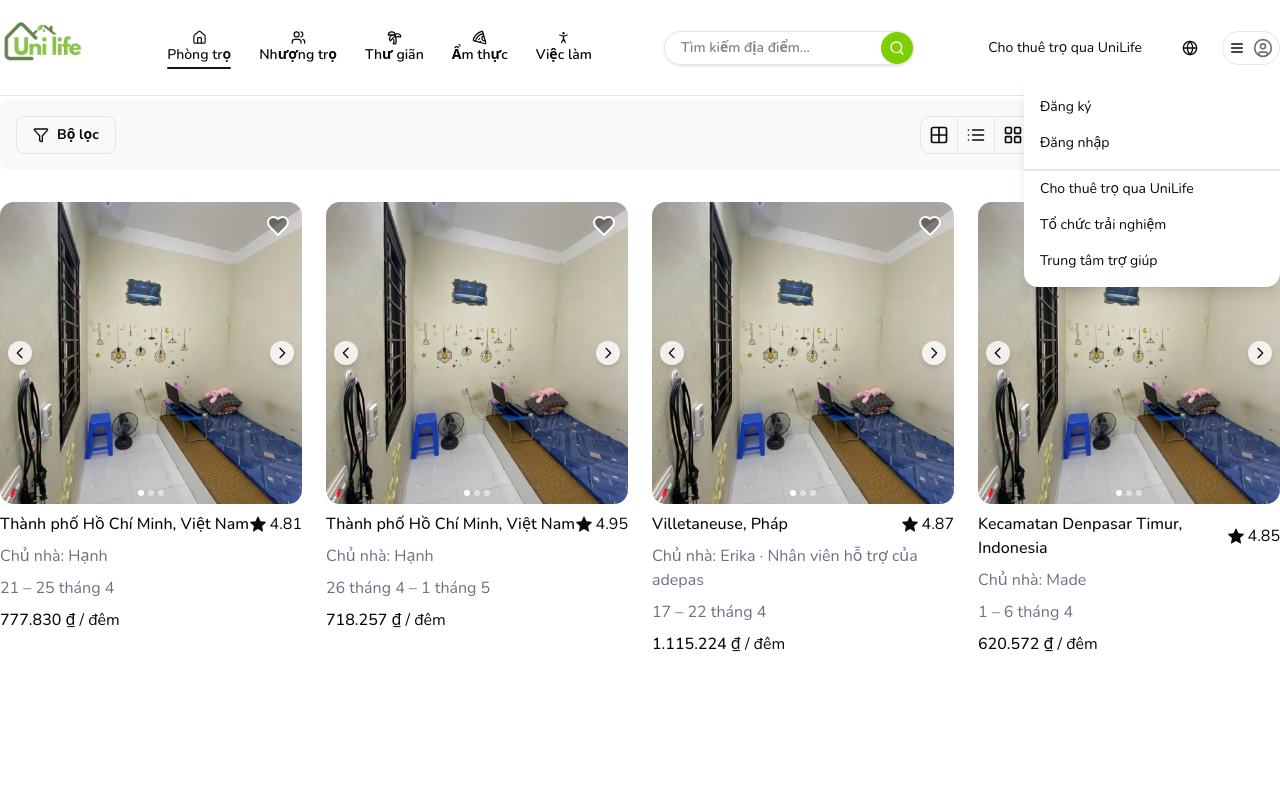
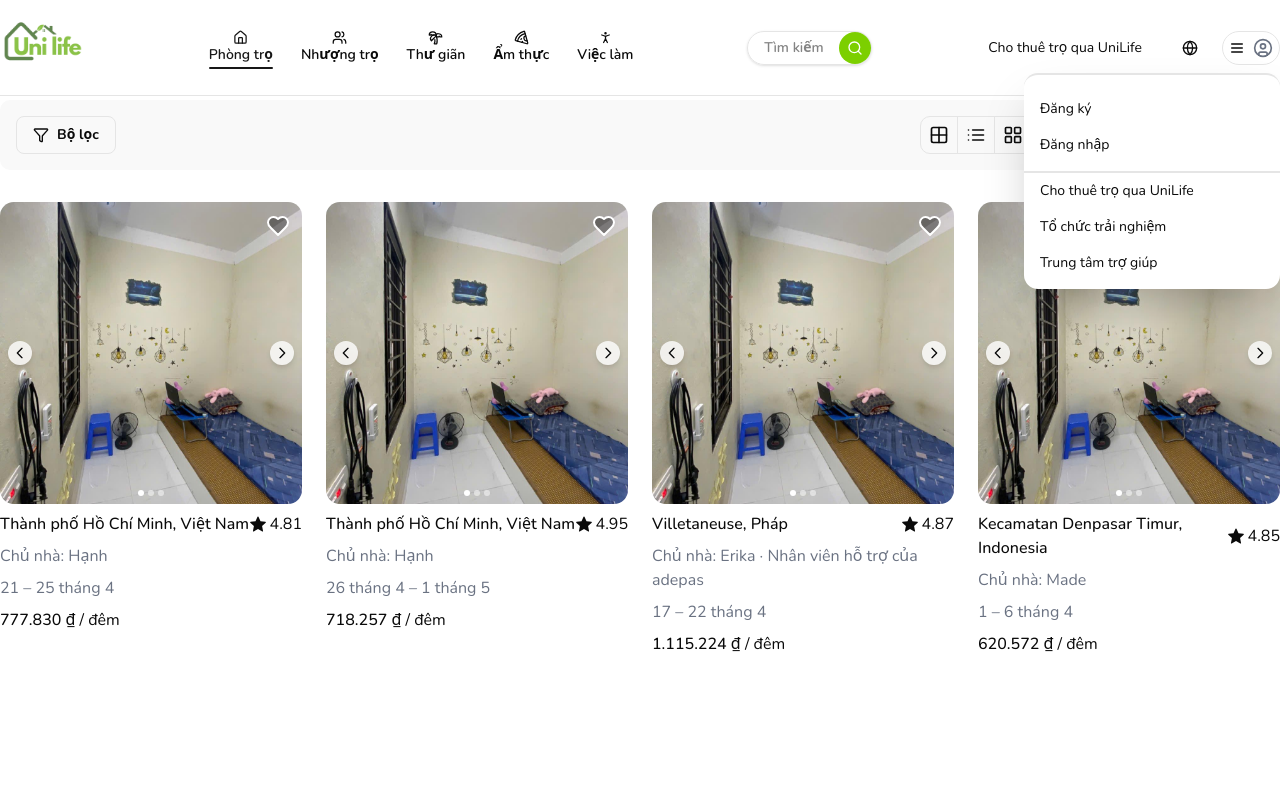
Before and after one commit to hoangvuvan0611/unilife-frontend, a Next.js app: page / in a window 1280 px wide. Both pictures are taken after a click on the button 1250 px from the left and 47 px from the top of the page. Shown: the top 800 px of the page. Built offline with nearby package versions, Linux system fonts and the light colour scheme.

Commit message:
update: chinh lai phan header cua trang web

```diff
--- a/src/app/(site)/page.tsx
+++ b/src/app/(site)/page.tsx
@@ -2,7 +2,7 @@
 
 import RoomCard from "@/components/room/RoomCard";
 import RoomCardSkeleton from "@/components/room/RoomCardSkeleton";
-import Filter, { ViewType, SortType, FilterState } from "@/components/filter";
+import FilterBox, { ViewType, SortType, FilterState } from "@/components/filter";
 import { useEffect, useState } from "react";
 
 const rooms = [
@@ -121,7 +121,7 @@ export default function Home() {
 
   return (
     <div className="min-h-screen bg-white">
-      <Filter
+      <FilterBox
         onFilterChange={handleFilterChange}
         onSortChange={handleSortChange}
         onViewChange={setViewType}
--- a/src/components/filter/index.tsx
+++ b/src/components/filter/index.tsx
@@ -23,7 +23,7 @@ interface FilterProps {
   onFilterChange?: (filters: FilterState) => void;
 }
 
-export default function Filter({ onViewChange, onSortChange, onFilterChange }: FilterProps) {
+export default function FilterBox({ onViewChange, onSortChange, onFilterChange }: FilterProps) {
   const [isExpanded, setIsExpanded] = useState(false);
   const [activeFilters, setActiveFilters] = useState<FilterState>({
     categories: [],
@@ -74,7 +74,6 @@ export default function Filter({ onViewChange, onSortChange, onFilterChange }: F
                 )}
               </button>
             </div>
-
             {/* Right side - View type and Sort */}
             <div className="flex items-center gap-4">
               <ViewTypeSelector onChange={onViewChange} />
--- a/src/components/layout/header/index.tsx
+++ b/src/components/layout/header/index.tsx
@@ -71,7 +71,7 @@ export default function Header() {
 
               {/* Dropdown Menu */}
               {isMenuOpen && (
-                <div ref={menuRef} className="absolute right-0 mt-2 w-64 bg-white rounded-xl shadow-lg py-2">
+                <div ref={menuRef} className="absolute right-0 mt-2 w-64 bg-white rounded-xl shadow-2xl py-2 border-t-2">
                   <div className="py-2">
                     <Link href="/register" className="block px-4 py-2 text-sm hover:bg-gray-100">
                       Đăng ký
--- a/src/components/layout/header/search/index.tsx
+++ b/src/components/layout/header/search/index.tsx
@@ -13,8 +13,8 @@ export default function SearchBar() {
           flex items-center rounded-full border shadow-sm
           transition-all duration-300 ease-in-out
           ${isFocused
-            ? 'shadow-md w-[300px]'
-            : 'hover:shadow-md w-[250px]'
+            ? 'shadow-md w-[200px]'
+            : 'hover:shadow-md w-[125px]'
           }
         `}
       >
```
